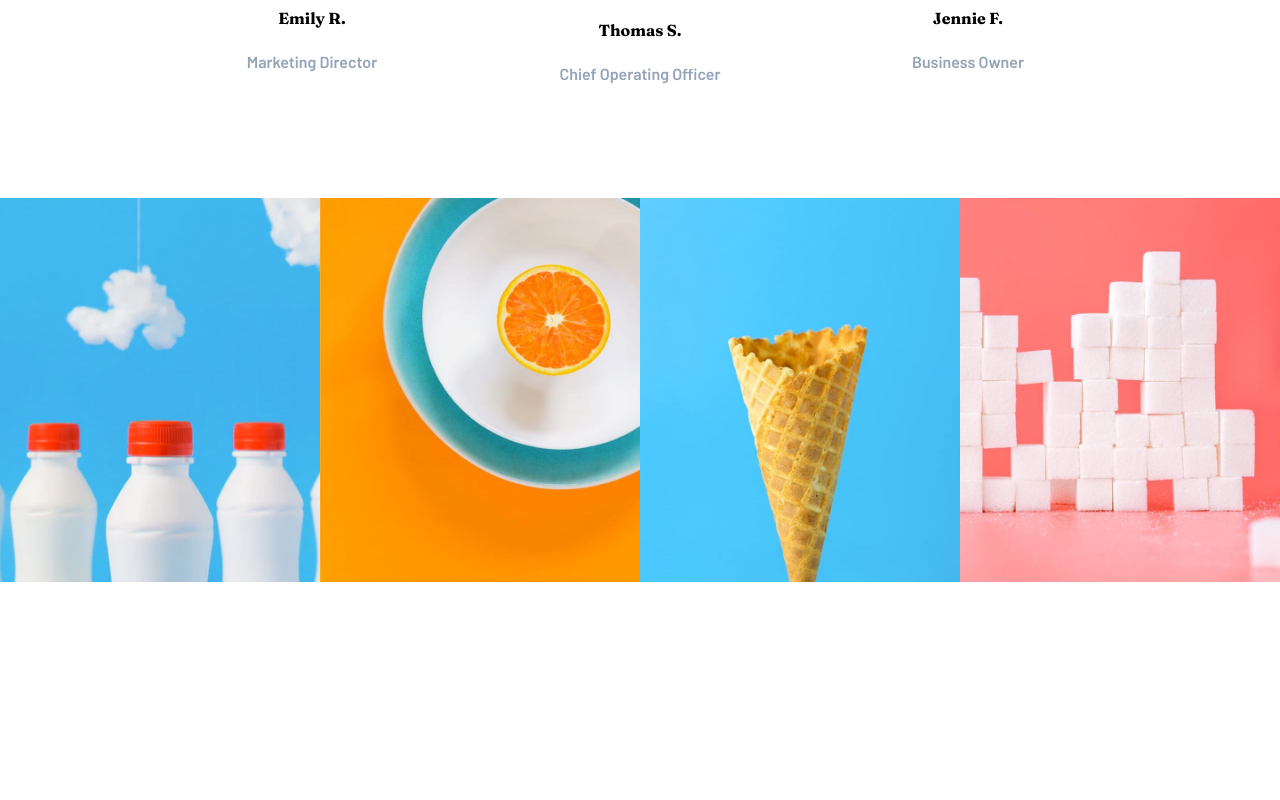
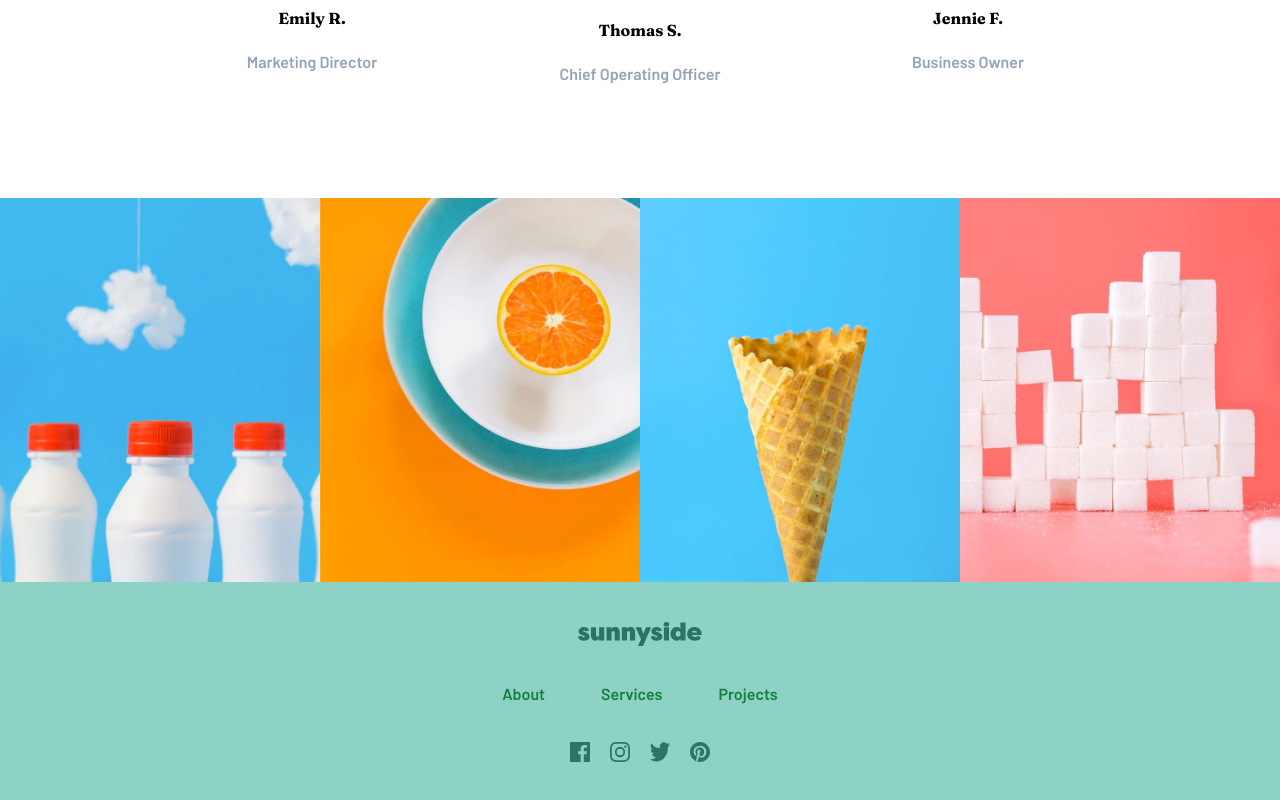
Before and after one commit to AndrickSilva/Sunny-side, a React (Vite) app: page / in a window 1280 px wide. Shown: the part 2826-3626 px from the top of the page. Before the commit the page ends 3408 px from the top, so only its background shows below. Built offline with nearby package versions, Linux system fonts and the light colour scheme.

Commit message:
complete desktop

```diff
--- a/src/App.jsx
+++ b/src/App.jsx
@@ -1,5 +1,6 @@
 import './App.css'
 import Content from './Components/Content'
+import Footer from './Components/Footer'
 import Hero from './Components/Hero'
 import Images from './Components/Images'
 import Testimonials from './Components/Testimonials'
@@ -11,6 +12,7 @@ function App() {
       <Content/>
       <Testimonials/>
       <Images/>
+      <Footer/>
     </div>
   )
 }
--- /dev/null
+++ b/src/Components/Footer.jsx
@@ -0,0 +1,22 @@
+import React from 'react'
+
+const Footer = () => {
+  return (
+    <div className='py-10 flex items-center justify-center flex-col gap-9' style={{backgroundColor: "#8dd2c5"}}>
+        <img src="/public/logoGreen.svg" alt="" className='' />
+        <ul className='flex gap-14'>
+            <li className='text-green-700'>About</li>
+            <li className='text-green-700'>Services</li>
+            <li className='text-green-700'>Projects</li>
+        </ul>
+        <div className="flex gap-5">
+            <img src="/public/icon-facebook.svg" alt="logo" />
+            <img src="/public/icon-instagram.svg" alt="logo" />
+            <img src="/public/icon-twitter.svg" alt="logo" />
+            <img src="/public/icon-pinterest.svg" alt="logo" />
+        </div>
+    </div>
+  )
+}
+
+export default Footer
```
Also changed, not shown: public/logoGreen.svg (added).
